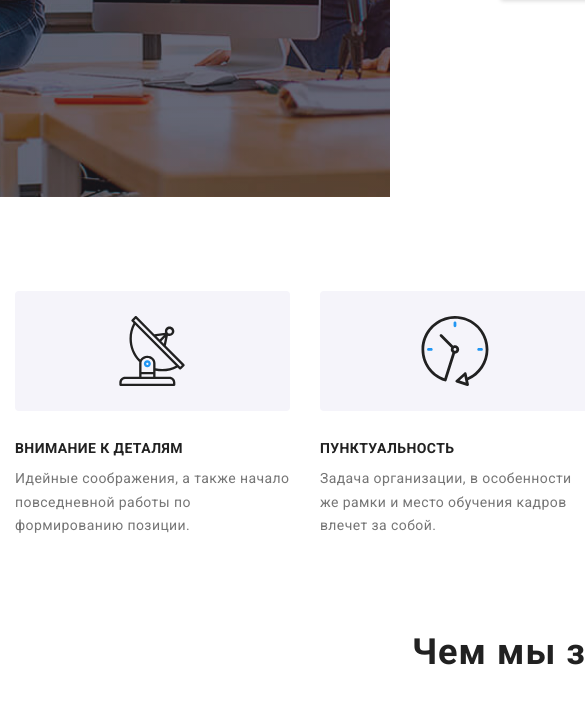
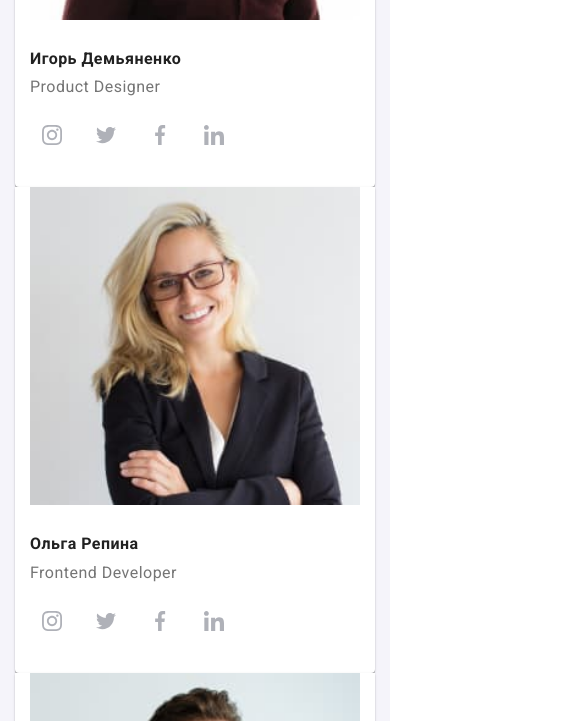
Before and after one commit to Yevhen-Humeniuk/goit-markup-hw-08, a plain HTML site: page index.html in a window 390 px wide. Shown: the part 484-1205 px from the top of the page, 585 px wide, since content can reach past the window. Drawn offline with nearby package versions, Linux system fonts and the light colour scheme.

Commit message:
team-sec-mobile
start team section mobile, problem with title,links and socials position

```diff
--- a/index.html
+++ b/index.html
@@ -18,7 +18,7 @@
 
 <body>
     <!--шапка-->
-    <header class="header">
+    <!-- <header class="header">
         <div class="container header-container">
         <nav class="navigation">
             <a href="index.html" class="link-logo"> Web<span class="logo-upper">Studio</span></a>
@@ -37,17 +37,17 @@
                 </svg>+380961111111</a></li>
         </ul>
         </div>
-    </header>
+    </header> -->
     <!--герой-->
-    <main class="hero">
+    <!-- <main class="hero">
         <section class="hero-section">
             <div class="container">
             <h1 class="hero-section__title">Эффективные решения для вашего бизнеса</h1>
             <button type="button" class="hero-section__btn" data-modal-open>Заказать услугу</button>
             </div>
-        </section>
+        </section> -->
         <!--переваги -->
-        <section class="section">
+        <!-- <section class="section">
             <div class="container">
             <h2 class="visually-hidden"> Наши премиущества</h2>
             <ul class="section__list">
@@ -77,9 +77,9 @@
                 </li>
             </ul>
             </div>
-        </section>
+        </section> -->
         <!--чим-ми-займаємось-->
-        <section class="production-section section">
+        <!-- <section class="production-section section">
             <div class="container">
             <h2 class="production-section__title">Чем мы занимаемся</h2>
             <ul class="production-section__list">
@@ -97,7 +97,7 @@
                         height="294"><div class="paragraf-container"><p class="production-section__posttitle">Дизайнерские решения</p></div></div></li>
             </ul>
             </div>
-        </section>
+        </section> -->
         <!--наша-команда-->
         <section class="team-section section">
             <div class="container">
@@ -208,7 +208,7 @@
             </div>
         </section>
         <!--reg-customers-->
-        <section class="section">
+        <!-- <section class="section">
             <div class="container">
             <h2 class="regular-customers-title">Постоянные клиенты</h2>
             <ul class="regular-customers-list">
@@ -238,9 +238,9 @@
             </ul>
             </div>
         </section>
-    </main>
+    </main> -->
     <!--footer-->
-    <footer class="footer ">
+    <!-- <footer class="footer ">
         <div class="container footer-container">
             <div class="footer-adres-container">
                 <a href="index.html" class="link-logo"> Web<span class="logo-down">Studio</span></a>
@@ -291,9 +291,9 @@
                         </svg></button></form>
             </div>
         </div>
-    </footer>
+    </footer> -->
    <!-- modal-->
-    <div class="backdrop is-hidden" data-modal>
+    <!-- <div class="backdrop is-hidden" data-modal>
         <div class="modal">
             <button type="button" class="modal-btn" data-modal-close><svg class="modal-icon" width="11" height="11">
                 <use href="./images/icons.svg#icon-Vector"></use>
@@ -345,7 +345,7 @@
                 </form>
         </div>
     </div>
-    <script src="./modal.js"></script>
+    <script src="./modal.js"></script> -->
 </body>
 
 </html>
--- a/sass/base/_reset.scss
+++ b/sass/base/_reset.scss
@@ -1,5 +1,8 @@
 img {
   display: block;
+  width: 100%;
+  max-width: 100%;
+  height: auto;
 }
 p,
 h1,
--- a/sass/components/_container.scss
+++ b/sass/components/_container.scss
@@ -1,6 +1,9 @@
 .container {
-  width: 1200px;
+  width: 100%;
   padding-left: 15px;
   padding-right: 15px;
   margin: 0 auto;
+  @media screen and (min-width: 480px) {
+    width: 450px;
+  }
 }
--- a/sass/layout/_our-team.scss
+++ b/sass/layout/_our-team.scss
@@ -7,38 +7,43 @@
   text-align: center;
   color: var(--header-links-title-text-color);
 }
-.team-section__list {
-  display: flex;
-}
+// .team-section__list {
+//   display: flex;
+// }
 .team-section__item {
   background: var(--hero-text-color);
   box-shadow: 0px 1px 3px rgba(0, 0, 0, 0.12), 0px 1px 1px rgba(0, 0, 0, 0.14),
     0px 2px 1px rgba(0, 0, 0, 0.2);
   border-radius: 0px 0px 4px 4px;
-  &:not(:last-child) {
-    margin-right: 30px;
-  }
+  padding-left: 15px;
+  padding-right: 15px;
+  // &:not(:last-child) {
+  //   margin-right: 30px;
+  // }
 }
 .team-name-container {
   padding-top: 30px;
   padding-bottom: 30px;
+
+  justify-content: center;
+  align-items: center;
 }
 .team-section__title-name {
   @include text-font(null, 16px, 1.18, 0.03em);
-  text-align: center;
+  // text-align: center;
   color: var(--header-links-title-text-color);
 }
 .team-section__posttitle {
   margin-top: 10px;
   @include text-font(null, 16px, 1.18, 0.03em);
-  text-align: center;
+  // text-align: center;
   color: var(--primary-text-color);
 }
 
 .team-socials-list {
   margin-top: 16px;
   display: flex;
-  justify-content: center;
+  // justify-content: center;
 }
 
 .team-socials-link {
```
Also changed, not shown: css/main.css, css/main.min.css, 2 other files.
